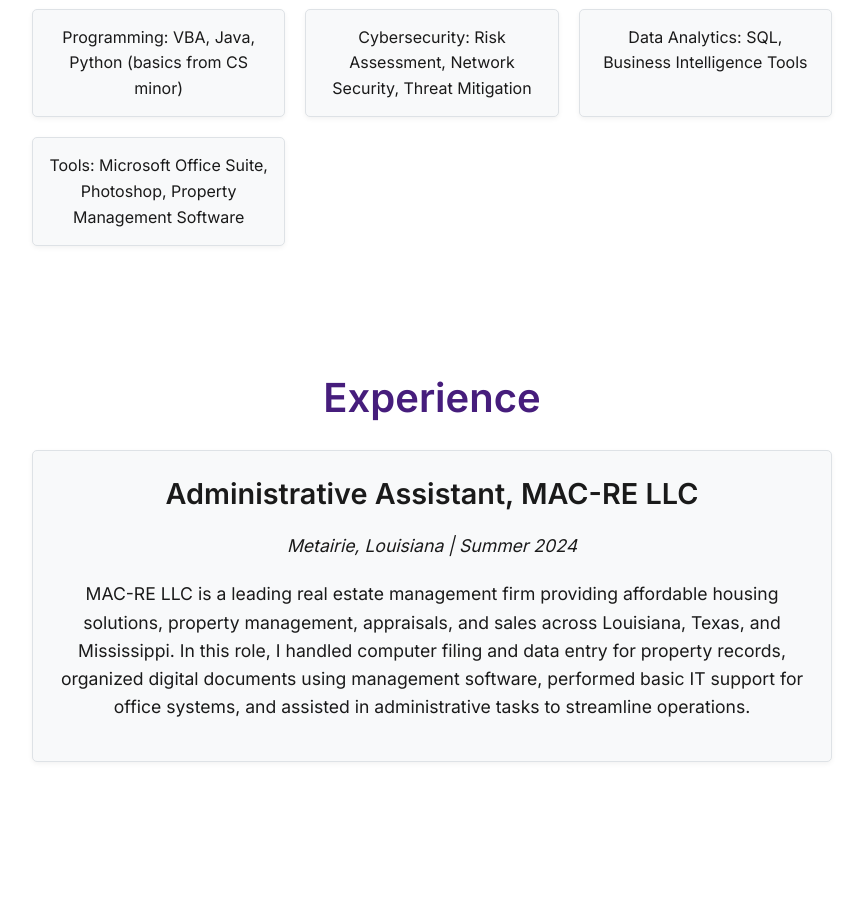
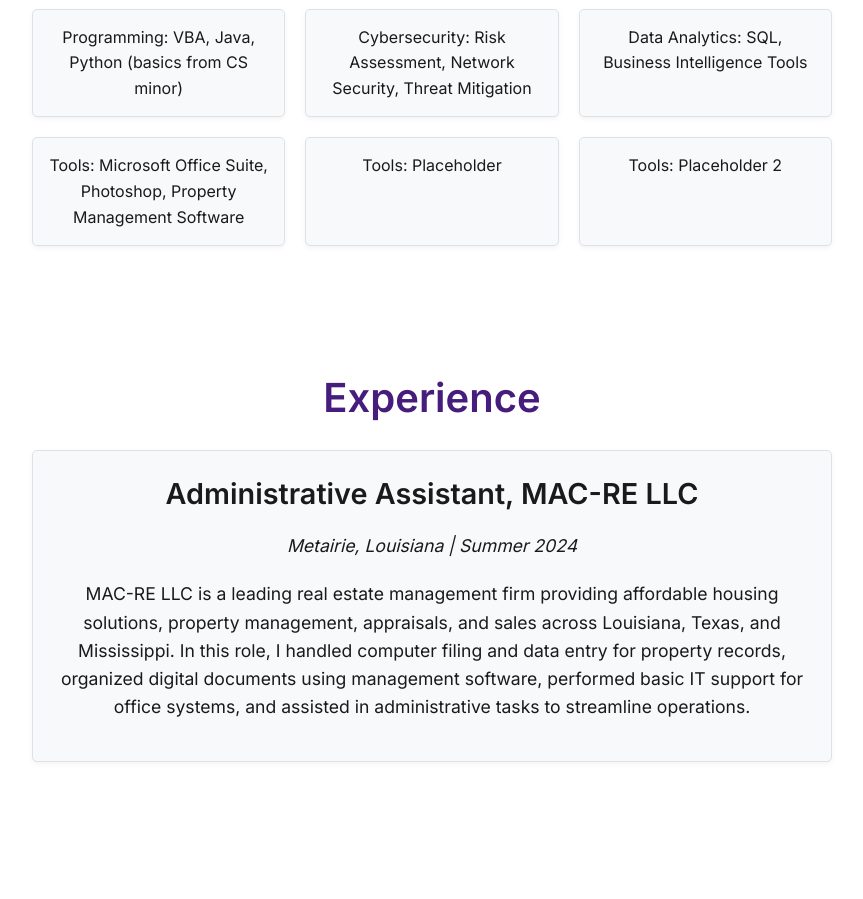
Before and after one commit to colinlee05/Colin-Lee-Personal-Website, a plain HTML site: page index.html in a window 1280 px wide. Shown: the part 2100-2999 px from the top of the page, without its empty margins (208-1071 px from the left). Drawn offline with Linux system fonts and the light colour scheme.

Commit message:
index.html

```diff
--- a/index.html
+++ b/index.html
@@ -88,6 +88,8 @@
                     <li>Cybersecurity: Risk Assessment, Network Security, Threat Mitigation</li>
                     <li>Data Analytics: SQL, Business Intelligence Tools</li>
                     <li>Tools: Microsoft Office Suite, Photoshop, Property Management Software</li>
+                    <li>Tools: Placeholder</li>
+                    <li>Tools: Placeholder 2</li>
                 </ul>
             </div>
         </section>
```
